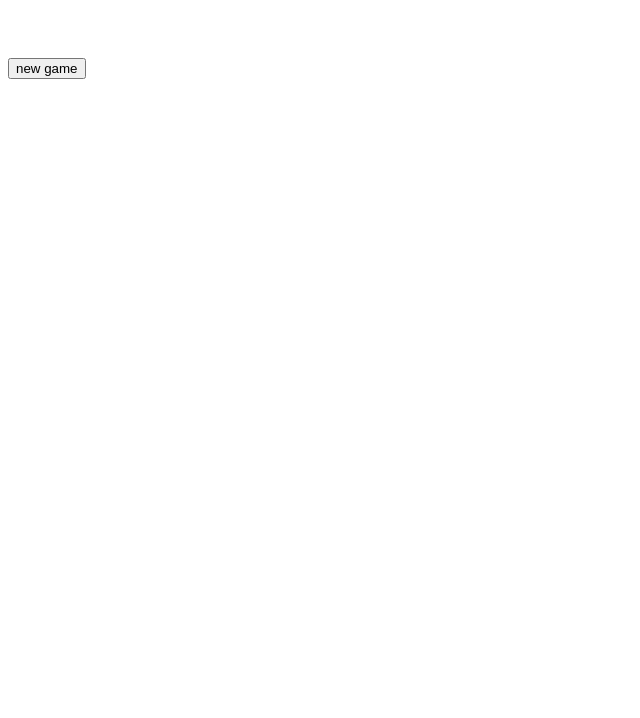
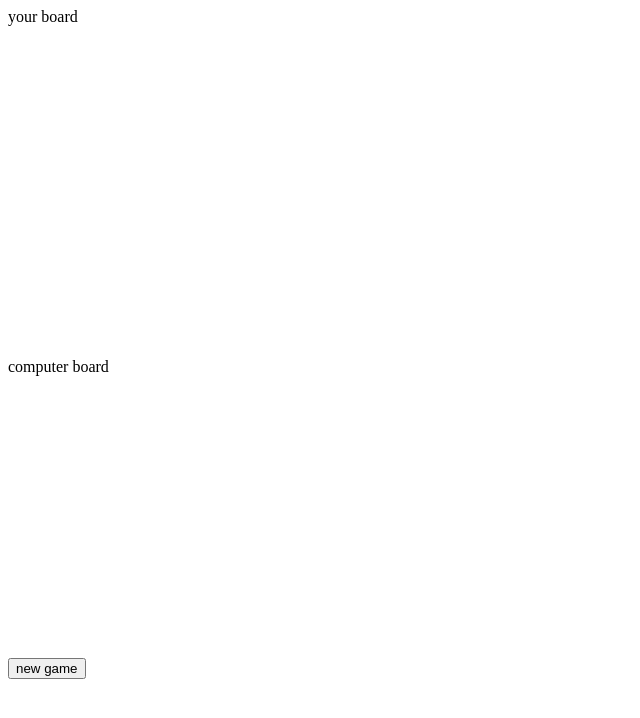
Before and after one commit to NaVis0mple/Battleship, a website: page index.html in a window 1280 px wide. Shown: the whole page, without its empty margins (0-640 px from the left). Drawn offline with Linux system fonts and the light colour scheme.

Commit message:
basic structure

```diff
--- a/style.css
+++ b/style.css
@@ -1,8 +1,20 @@
+
 #playerBoard,#computerBoard {
     display: grid;
-    grid-template-columns: repeat(10,1fr);
+    grid-template-columns: repeat(10,30px);
+    grid-template-rows: repeat(10,30px);
+    justify-content: center;
 }
 
+#playerBoard::before {
+    position: absolute;
+    content: 'your board';
+}
+
+#computerBoard::before {
+    position: absolute;
+    content: 'computer board';
+}
 
 #computerBoard {
     margin-top: 50px;
```
